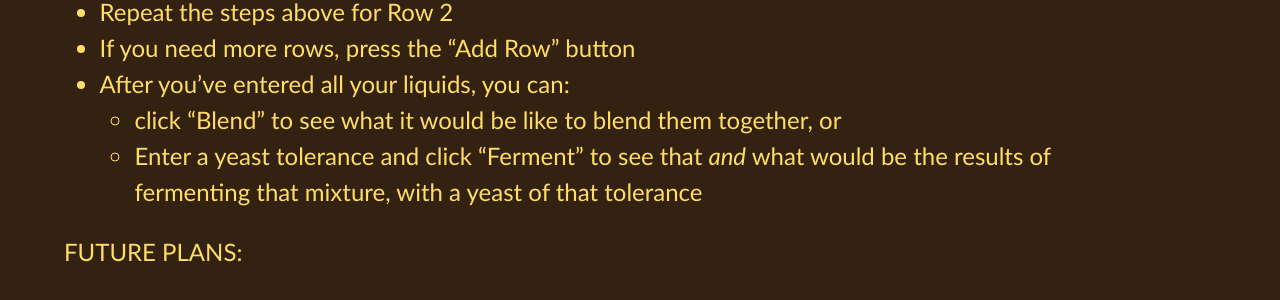
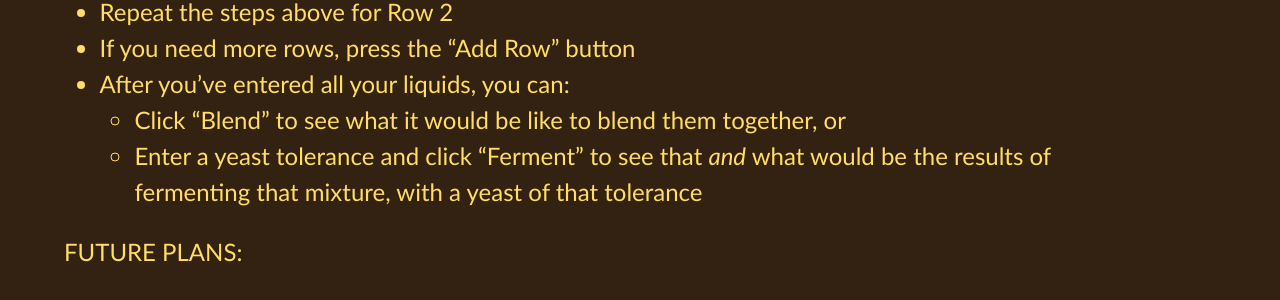
Before and after one commit to Sum-of-a-Batch/Sum-of-a-Batch.github.io, a Jekyll site: the page built from new_blender.md, in a window 1280 px wide. Shown: the part 915-1215 px from the top of the page. Built offline with Jekyll 4.4.1, drawn with Linux system fonts in a browser that asks for light colours.

Commit message:
capitalize

```diff
--- a/new_blender.md
+++ b/new_blender.md
@@ -70,7 +70,7 @@ For instance:
 - Repeat the steps above for Row 2
 - If you need more rows, press the "Add Row" button
 - After you've entered all your liquids, you can:
-  - click "Blend" to see what it would be like to blend them together, or
+  - Click "Blend" to see what it would be like to blend them together, or
   - Enter a yeast tolerance and click "Ferment" to see that _and_
   what would be the results of fermenting that mixture,
   with a yeast of that tolerance
```
